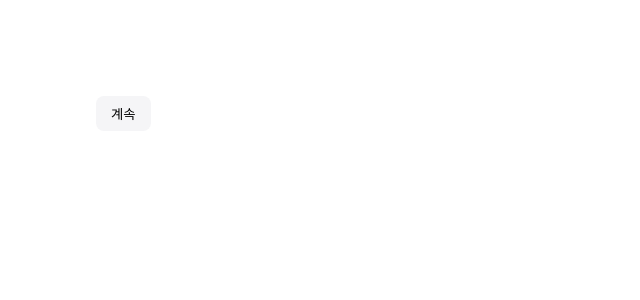
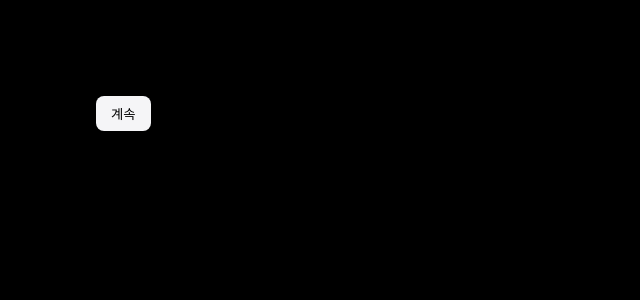
Before and after one commit to In-Self-Improvement/scss-playground, a Next.js app: page / in a window 1280 px wide. Shown: the top 300 px of the page, without its empty margins (0-640 px from the left). Built offline with nearby package versions, Linux system fonts and the light colour scheme.

Commit message:
:art: [Design] 버튼 보이게 외부 배경색 black으로 변경 #12

```diff
--- a/src/app/globals.css
+++ b/src/app/globals.css
@@ -3,6 +3,6 @@ body {
   max-width: 100vw;
   min-height: 100vh;
   overflow-x: hidden;
-  background: white;
+  background: #000;
   margin: 0;
 }
```
